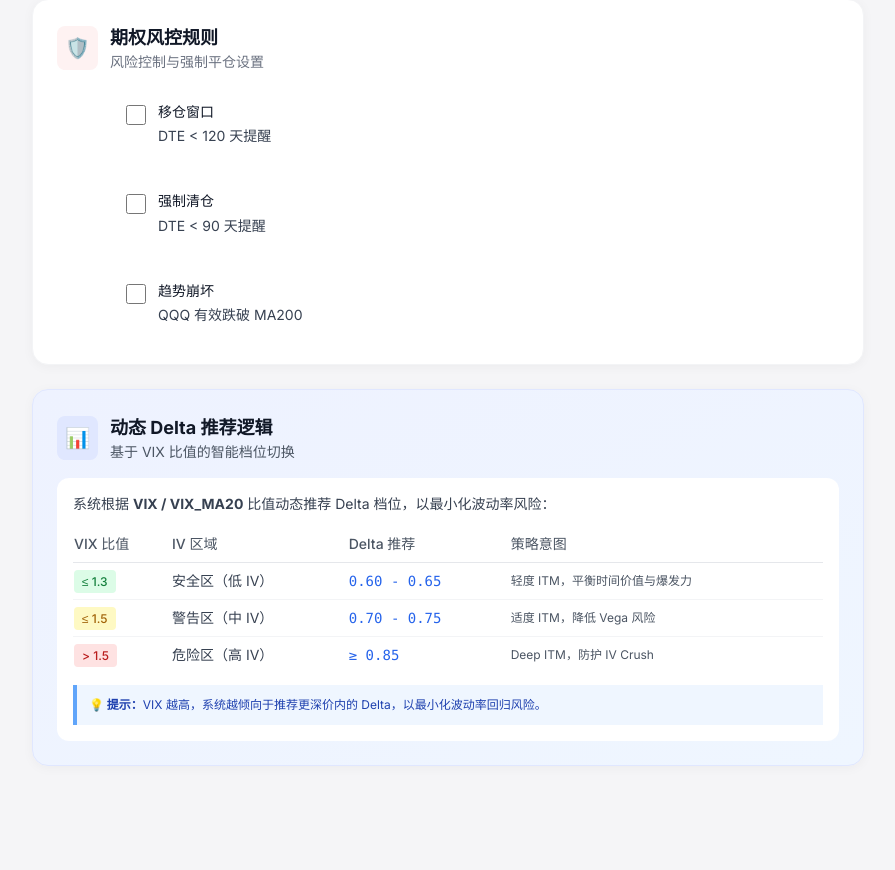
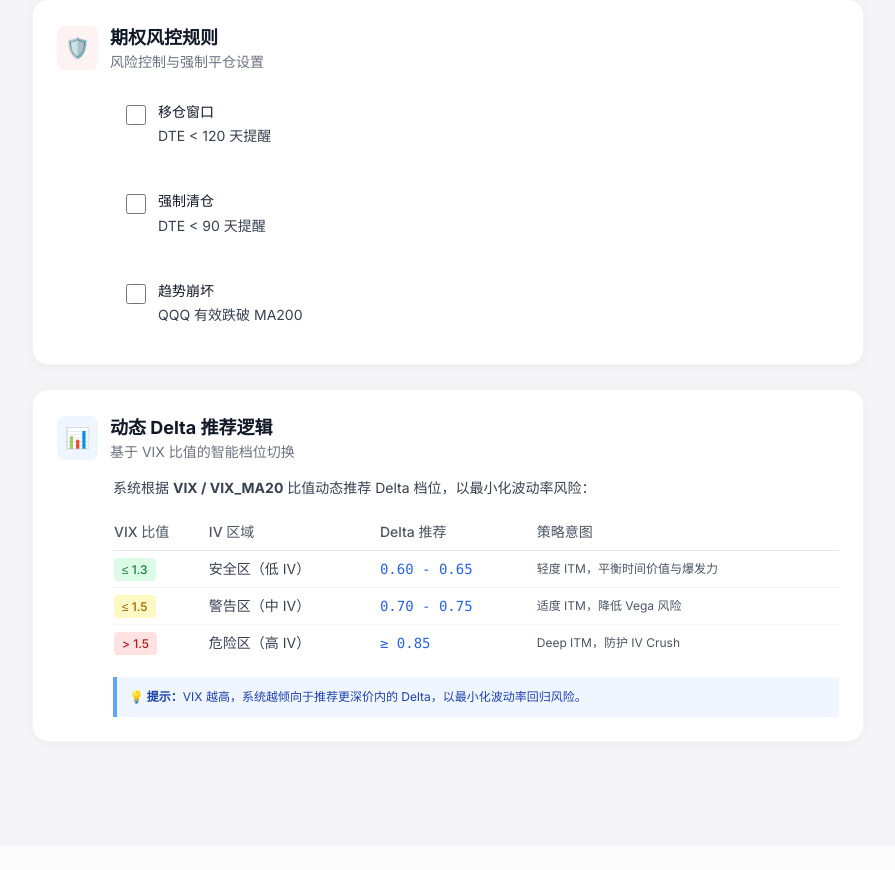
Before and after one commit to larkspur8506/LEAPS-Option-Alert, a FastAPI app: template app/admin/templates/rules.html in a window 1280 px wide. Shown: the part 1032-1902 px from the top of the page, without its empty margins (192-1087 px from the left). After the commit the page ends 1775 px from the top, so only its background shows below. Run offline with FastAPI, Linux system fonts and the light colour scheme; the template is opened without the code that fills it, so the values that code supplies are empty; some libraries are stand-ins or nearby versions.

Commit message:
feat: add initial admin dashboard, logs, and rules management UI templates.

```diff
--- a/app/admin/templates/logs.html
+++ b/app/admin/templates/logs.html
@@ -91,7 +91,9 @@
     ];
 
     function showDetails(index) {
-        const log = logsData[index];
+        let log = logsData[index];
+        if (!log.message) log.message = ""; // Handle null/undefined message for old logs
+
         const modal = document.getElementById('detailsModal');
         const content = document.getElementById('detailsContent');
 
--- a/app/admin/templates/rules.html
+++ b/app/admin/templates/rules.html
@@ -174,19 +174,18 @@
         </div>
 
         <!-- Delta 推荐逻辑说明 -->
-        <div
-            class="bg-gradient-to-br from-indigo-50 to-blue-50 rounded-2xl shadow-[0_2px_12px_rgba(0,0,0,0.04)] border border-indigo-100 p-6">
+        <div class="bg-white rounded-2xl shadow-[0_2px_12px_rgba(0,0,0,0.04)] border border-gray-100 p-6">
             <div class="flex items-center gap-3 mb-4">
-                <div class="p-2 bg-indigo-100 rounded-lg">
+                <div class="p-2 bg-blue-50 rounded-lg">
                     <span class="text-xl">📊</span>
                 </div>
                 <div>
                     <h2 class="text-lg font-bold text-gray-900">动态 Delta 推荐逻辑</h2>
-                    <p class="text-sm text-gray-600">基于 VIX 比值的智能档位切换</p>
+                    <p class="text-sm text-gray-500">基于 VIX 比值的智能档位切换</p>
                 </div>
             </div>
 
-            <div class="bg-white rounded-xl p-4 space-y-3">
+            <div class="space-y-4 pl-0 sm:pl-14">
                 <p class="text-sm text-gray-700">
                     系统根据 <strong>VIX / VIX_MA20</strong> 比值动态推荐 Delta 档位，以最小化波动率风险：
                 </p>
```
Also changed, not shown: app/admin/templates/dashboard.html (+3 -4 lines).
